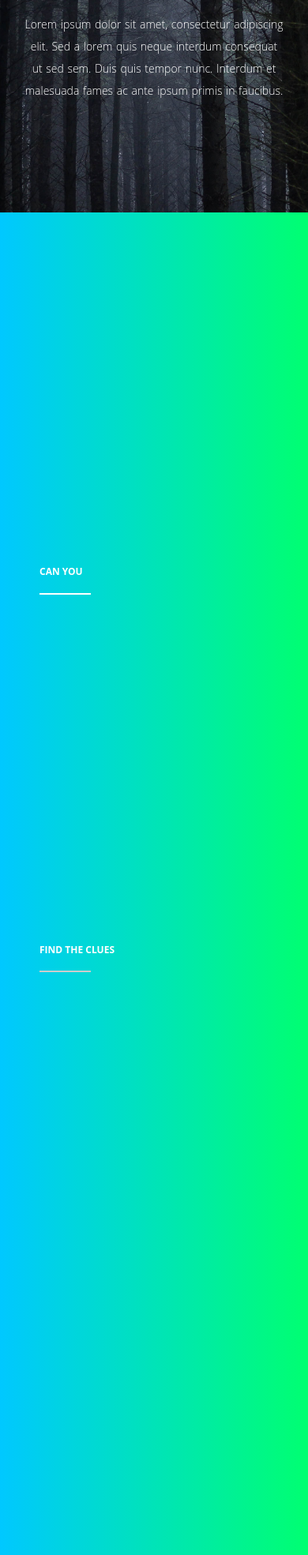
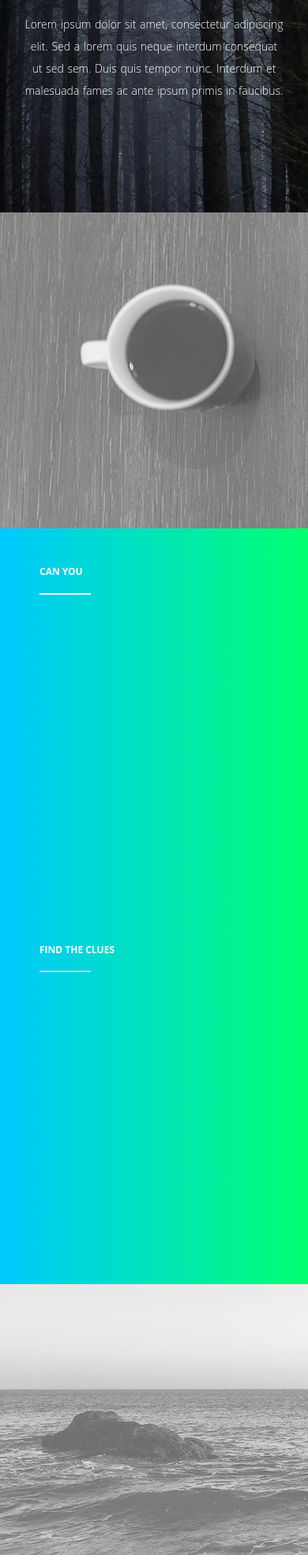
Before and after one commit to eddiestcc/Portfolio, a plain HTML site: page index.html in a window 390 px wide. Shown: the part 1978-3947 px from the top of the page at 79% size. Drawn offline with nearby package versions, Linux system fonts and the light colour scheme.

Commit message:
new change

```diff
--- a/css/style.css
+++ b/css/style.css
@@ -1256,7 +1256,10 @@ ul.slides li {
 	font-weight: 500;
 }
 /* Flashlight Overlay */
-:root {
+
+
+
+:root:hover {
 	cursor: none;
 	--cursorX: 80vw;
 	--cursorY: 80vh;
--- a/index.html
+++ b/index.html
@@ -166,7 +166,7 @@
 		<div class="container-fluid">
 		    <!-- About 1 -->
 			<div class="row color-bg">
-				<div class="col-md-6 nopadding features-intro-img show">
+				<div class="col-md-6 nopadding features-intro-img">
 					<div class="about-image" style="background-image:url(img/about1.png)"></div><!-- about image 1 -->
 				</div>
 				<div class="col-md-6 about-text">
@@ -182,7 +182,7 @@
 					<p class="color-adjust2 show">Lorem ipsum dolor sit amet, consetetur sadipscing elitr, sed diam nonumy eirmod tempor invidunt ut labore et dolore magna aliquyam erat, sed diam voluptua. At vero eos et accusam et justo duo dolores et ea rebum. Stet clita kasd gubergren, no sea takimata sanctus est Lorem ipsum dolor sit amet. Lorem ipsum dolor sit amet, consetetur sadipscing elitr, sed diam nonumy eirmod tempor invidunt ut labore et dolore magna aliquyam erat.</p><br><!-- About Text 2 -->
 					<!-- <a href="index.html#team" class="weight-outline-btn">Read more</a>	read more button 				 -->
 				</div>
-				<div class="col-md-6 nopadding features-intro-img show">
+				<div class="col-md-6 nopadding features-intro-img">
 					<div class="about-image" style="background-image:url(img/about2.png)"></div><!-- about image 2 -->
 				</div>
 			</div>
```
